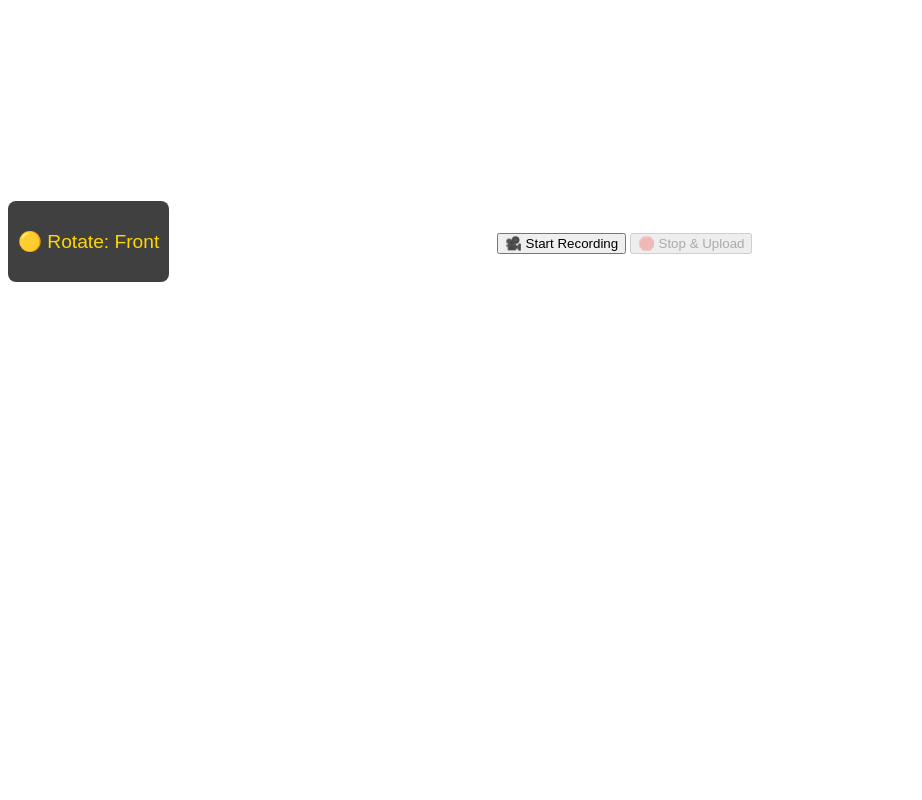
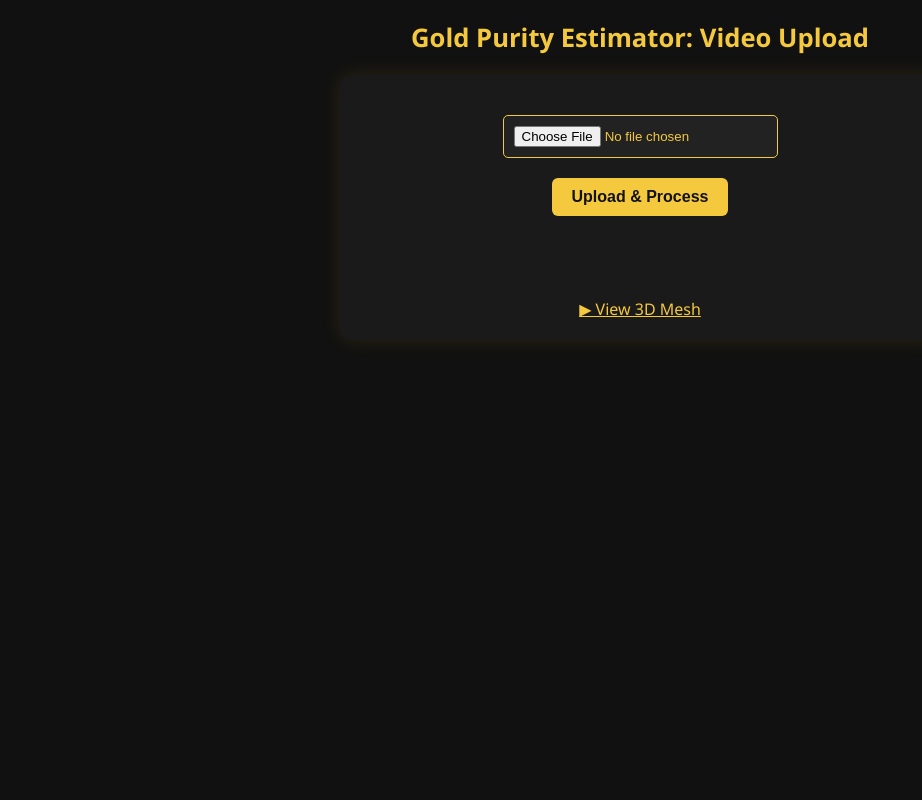
Before and after one commit to BLOUDANJEWELLERY/ai, a Flask app: page / in a window 1280 px wide. Shown: the whole page, without its empty margins (0-922 px from the left). Run offline with Flask 3, Linux system fonts and the light colour scheme; parts of the project's set-up code (start-up, migrations or seed data) failed here and were passed over.

Commit message:
modified:   app/__init__.py 	modified:   app/mesh_processing.py 	modified:   app/routes.py 	modified:   app/video_processing.py 	modified:   templates/index.html 	modified:   templates/viewer.html

```diff
--- a/app/__init__.py
+++ b/app/__init__.py
@@ -3,7 +3,7 @@ from flask import Flask
 def create_app():
     app = Flask(__name__)
     app.config['UPLOAD_FOLDER'] = './static/uploads'
-    app.config['ALLOWED_EXTENSIONS'] = {'mp4', 'mov', 'avi'}
+    app.config['ALLOWED_EXTENSIONS'] = {'mp4', 'mov', 'avi', 'webm'}
 
     from app import routes
     app.register_blueprint(routes.bp)
--- a/app/routes.py
+++ b/app/routes.py
@@ -1,5 +1,6 @@
 from flask import Blueprint, request, render_template, jsonify
 import os
+from werkzeug.utils import secure_filename
 from app.video_processing import process_video
 
 bp = Blueprint('main', __name__)
@@ -19,7 +20,8 @@ def upload_video():
         return jsonify({"error": "Empty filename"})
 
     if file and allowed_file(file.filename):
-        filepath = os.path.join('static/uploads', file.filename)
+        filename = secure_filename(file.filename)
+        filepath = os.path.join('static/uploads', filename)
         file.save(filepath)
         abs_path = os.path.abspath(filepath)
 
@@ -29,7 +31,7 @@ def upload_video():
     return jsonify({"error": "Unsupported file format"})
 
 def allowed_file(filename):
-    return '.' in filename and filename.rsplit('.', 1)[1].lower() in {'mp4', 'mov', 'avi'}
+    return '.' in filename and filename.rsplit('.', 1)[1].lower() in {'mp4', 'mov', 'avi', 'webm'}
 
 @bp.route('/viewer')
 def viewer():
--- a/templates/index.html
+++ b/templates/index.html
@@ -1,85 +1,157 @@
-
 <!DOCTYPE html>
 <html lang="en">
 <head>
-    <meta charset="UTF-8">
-    <title>3D Mesh Viewer</title>
+  <meta charset="UTF-8" />
+  <title>Gold Object Volume Estimator</title>
+  <meta name="viewport" content="width=device-width, initial-scale=1.0" />
   <style>
-        #guide {
-            font-family: sans-serif;
-            color: gold;
-            background-color: rgba(0, 0, 0, 0.75);
+    * { box-sizing: border-box; }
+    body {
+      font-family: 'Segoe UI', sans-serif;
+      background: #111;
+      color: #f5c93d;
+      margin: 0;
+      padding: 0;
+      display: flex;
+      flex-direction: column;
+      align-items: center;
+      min-height: 100vh;
+    }
+
+    header {
+      padding: 20px;
+      font-size: 1.6rem;
+      font-weight: bold;
+      text-align: center;
+    }
+
+    main {
+      display: flex;
+      flex-direction: column;
+      align-items: center;
+      width: 90%;
+      max-width: 600px;
+      padding: 20px;
+      background: #1a1a1a;
+      border-radius: 12px;
+      box-shadow: 0 0 20px rgba(255, 215, 0, 0.1);
+    }
+
+    input[type="file"] {
+      margin-top: 20px;
+      background: #222;
+      color: #f5c93d;
+      border: 1px solid #f5c93d;
       padding: 10px;
-            border-radius: 8px;
-            display: inline-block;
+      border-radius: 5px;
     }
+
+    button {
+      margin-top: 20px;
+      background-color: #f5c93d;
+      color: #111;
+      padding: 10px 20px;
+      font-size: 1rem;
+      font-weight: bold;
+      border: none;
+      border-radius: 6px;
+      cursor: pointer;
+      transition: background 0.3s;
+    }
+
+    button:hover {
+      background-color: #ffda47;
+    }
+
+    #feedback {
+      margin-top: 20px;
+      padding: 15px;
+      text-align: center;
+      font-size: 1rem;
+      min-height: 2em;
+    }
+
+    .loading {
+      animation: pulse 1s infinite;
+    }
+
+    @keyframes pulse {
+      0%, 100% { opacity: 1; }
+      50% { opacity: 0.5; }
+    }
+
+    .success {
+      color: #aaffaa;
+    }
+
+    .error {
+      color: #ff8080;
+    }
+
+    .link {
+      margin-top: 30px;
+      text-align: center;
+      font-size: 1rem;
+    }
+
+    .link a {
+      color: #f5c93d;
+      text-decoration: underline;
+    }
+
   </style>
 </head>
-<div id="guide" style="font-size: 1.2em; margin-bottom: 10px;">
-    <p id="rotationInstruction">🟡 Rotate: Front</p>
-</div>
 <body>
-<video id="liveVideo" autoplay playsinline width="320" height="240"></video>
-<button id="startBtn">🎥 Start Recording</button>
-<button id="stopBtn" disabled>🛑 Stop & Upload</button>
-<div id="result"></div>
+  <header>Gold Purity Estimator: Video Upload</header>
+  <main>
+    <input type="file" id="fileInput" accept="video/*">
+    <button onclick="uploadVideo()">Upload & Process</button>
+    <div id="feedback"></div>
+    <div class="link"><a href="/viewer" target="_blank">▶ View 3D Mesh</a></div>
+  </main>
+
   <script>
-let mediaRecorder;
-let recordedChunks = [];
+    async function uploadVideo() {
+      const fileInput = document.getElementById("fileInput");
+      const feedback = document.getElementById("feedback");
 
-const video = document.getElementById("liveVideo");
-const startBtn = document.getElementById("startBtn");
-const stopBtn = document.getElementById("stopBtn");
+      if (!fileInput.files.length) {
+        feedback.textContent = "Please select a video file first.";
+        feedback.className = "error";
+        return;
+      }
 
-navigator.mediaDevices.getUserMedia({ video: true })
-    .then(stream => {
-        video.srcObject = stream;
-        mediaRecorder = new MediaRecorder(stream);
+      const file = fileInput.files[0];
+      const formData = new FormData();
+      formData.append("file", file);
 
-        mediaRecorder.ondataavailable = e => {
-            if (e.data.size > 0) recordedChunks.push(e.data);
-        };
+      feedback.textContent = "Uploading and processing... please wait.";
+      feedback.className = "loading";
 
-        mediaRecorder.onstop = async () => {
-            const blob = new Blob(recordedChunks, { type: "video/webm" });
-            recordedChunks = [];
-
-            const formData = new FormData();
-            formData.append("file", blob, "recorded_video.webm");
-
-            const res = await fetch("/upload", { method: "POST", body: formData });
-            const data = await res.json();
-            document.getElementById("result").innerHTML = `
-                <h3>Volume: ${data.volume ?? 'Error'}</h3>
-                <p>${data.mesh_info ?? data.error}</p>
-            `;
-        };
+      try {
+        const res = await fetch("/upload", {
+          method: "POST",
+          body: formData
         });
 
-startBtn.onclick = () => {
-    mediaRecorder.start();
-    startBtn.disabled = true;
-    stopBtn.disabled = false;
-};
+        const result = await res.json();
 
-stopBtn.onclick = () => {
-    mediaRecorder.stop();
-    stopBtn.disabled = true;
-    startBtn.disabled = false;
-};
-
-const instructions = ["Front", "Back", "Left", "Right", "Top", "Bottom"];
-    let current = 0;
-
-    const instructionEl = document.getElementById("rotationInstruction");
-
-    const cyclePrompt = () => {
-        instructionEl.innerText = `🟡 Rotate: ${instructions[current]}`;
-        current = (current + 1) % instructions.length;
-    };
-
-    setInterval(cyclePrompt, 3000); // Every 3 seconds
-
+        if (result.error) {
+          feedback.textContent = "⚠️ " + result.error;
+          feedback.className = "error";
+        } else {
+          feedback.innerHTML = `
+            ✅ Volume: <strong>${result.volume} mm³</strong><br>
+            ${result.mesh_info}
+          `;
+          feedback.className = "success";
+        }
+      } catch (err) {
+        feedback.textContent = "Upload failed. Try again.";
+        feedback.className = "error";
+        console.error(err);
+      }
+    }
   </script>
 </body>
 </html>
```
Also changed, not shown: app/mesh_processing.py (+10 -5 lines), app/video_processing.py (+17 -4 lines), templates/viewer.html (+48 -10 lines). Lines whose indentation alone changed are shown as unchanged.
